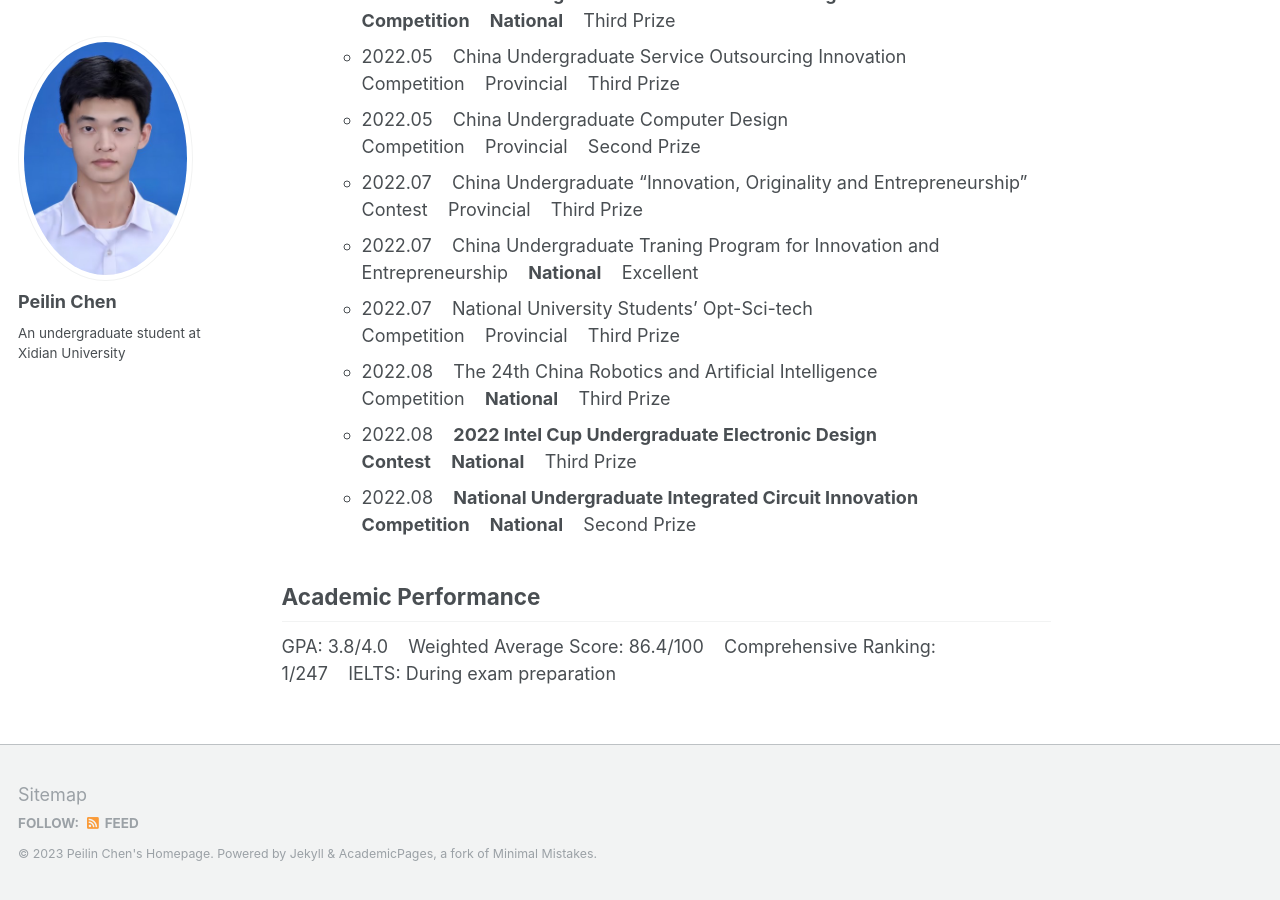
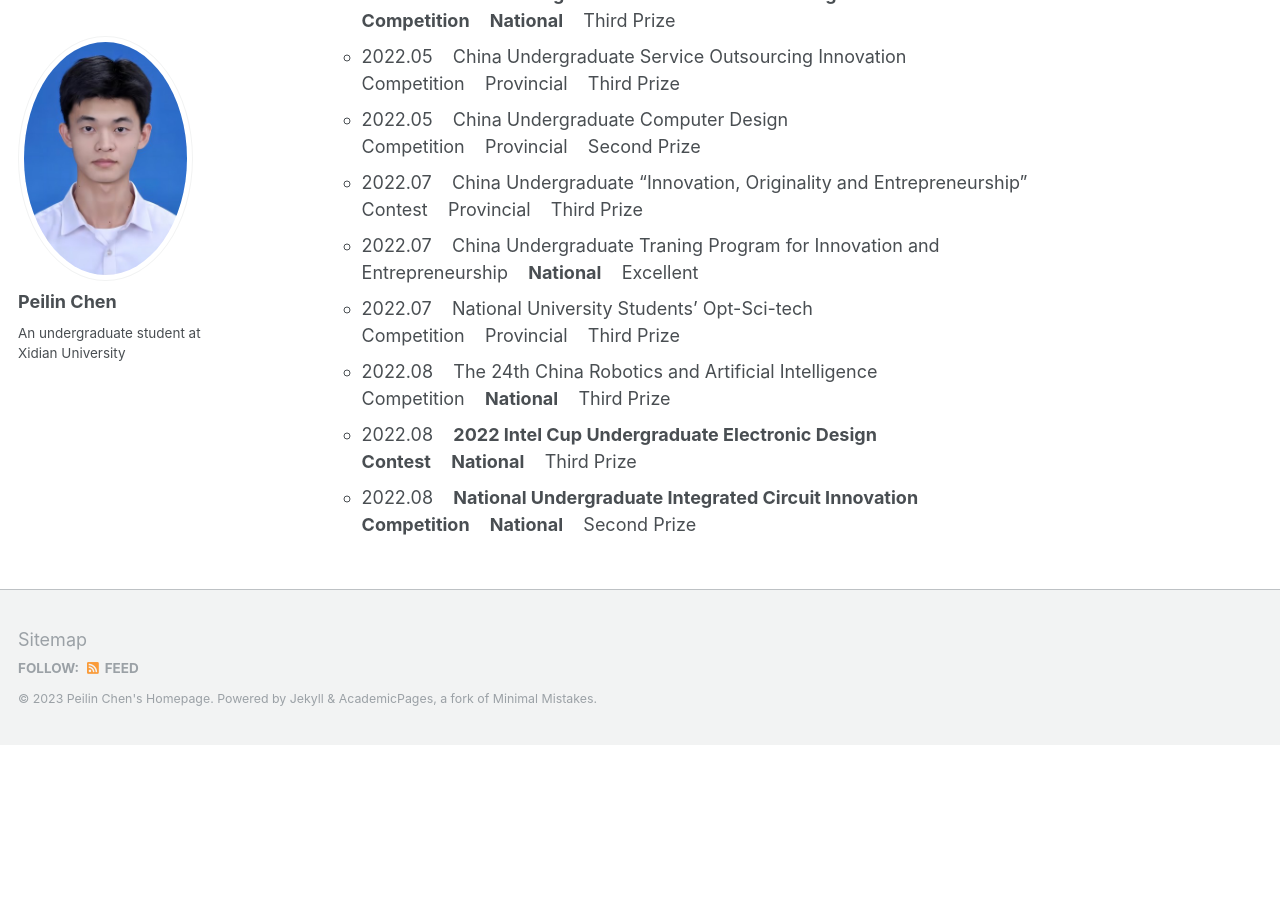
Before and after one commit to peilin-chen/peilin-chen.github.io, a Jekyll site: the page built from _pages/about.md, in a window 1280 px wide and 900 px high, scrolled down 3279 px. Built offline with Jekyll 4.4.1, drawn with Linux system fonts in a browser that asks for light colours; after the commit the page ends 4024 px from its top, so only the background shows below that.

Commit message:
Update about.md

```diff
--- a/_pages/about.md
+++ b/_pages/about.md
@@ -66,6 +66,3 @@ technical guidance for innovation and entrepreneurship competitions, and organiz
   - 2022.08&nbsp;&nbsp;&nbsp;&nbsp;The 24th China Robotics and Artificial Intelligence Competition&nbsp;&nbsp;&nbsp;&nbsp;**National**&nbsp;&nbsp;&nbsp;&nbsp;Third Prize
   - 2022.08&nbsp;&nbsp;&nbsp;&nbsp;**2022 Intel Cup Undergraduate Electronic Design Contest**&nbsp;&nbsp;&nbsp;&nbsp;**National**&nbsp;&nbsp;&nbsp;&nbsp;Third Prize
   - 2022.08&nbsp;&nbsp;&nbsp;&nbsp;**National Undergraduate Integrated Circuit Innovation Competition**&nbsp;&nbsp;&nbsp;&nbsp;**National**&nbsp;&nbsp;&nbsp;&nbsp;Second Prize
-
-## Academic Performance
-GPA: 3.8/4.0&nbsp;&nbsp;&nbsp;&nbsp;Weighted Average Score: 86.4/100&nbsp;&nbsp;&nbsp;&nbsp;Comprehensive Ranking: 1/247&nbsp;&nbsp;&nbsp;&nbsp;IELTS: During exam preparation
```
